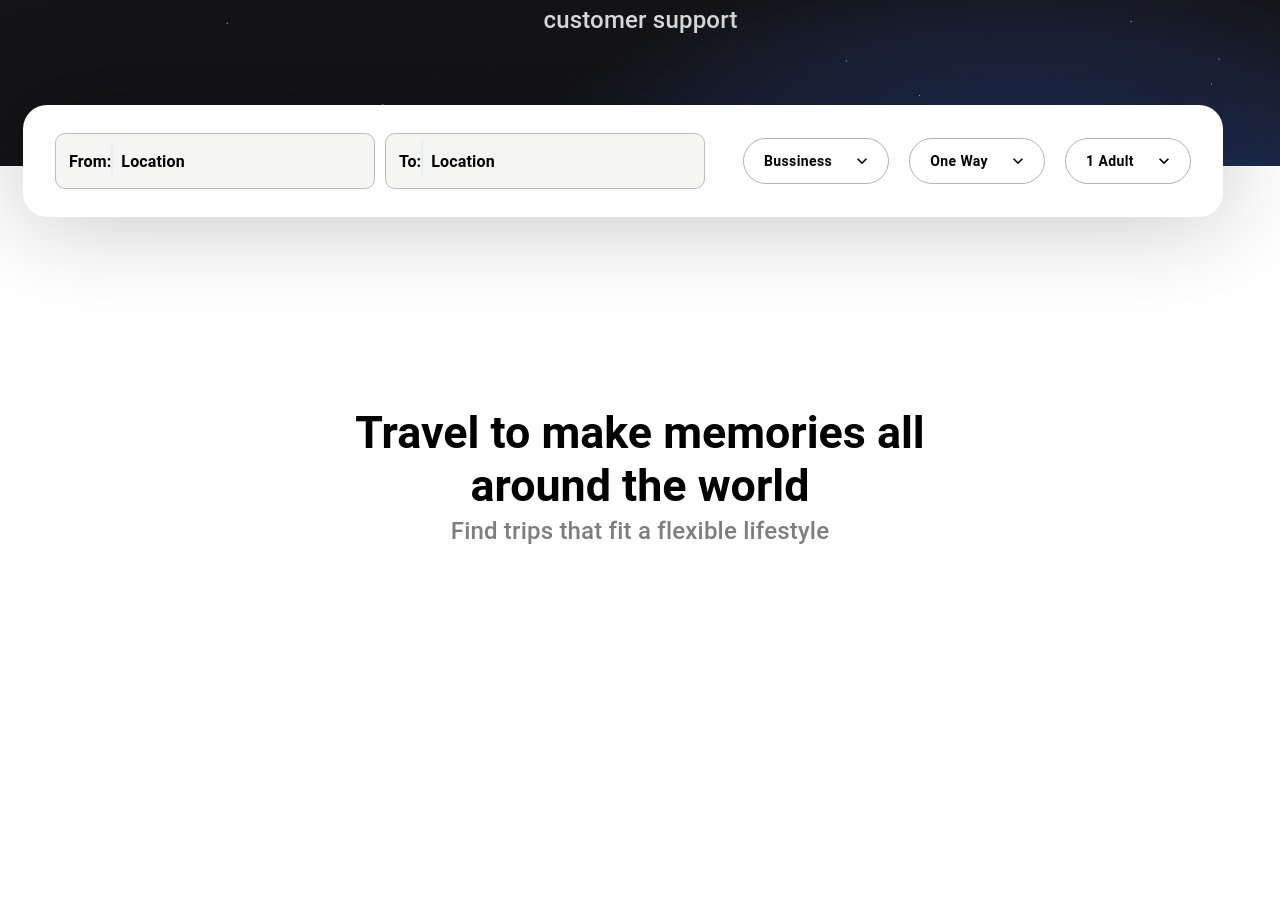
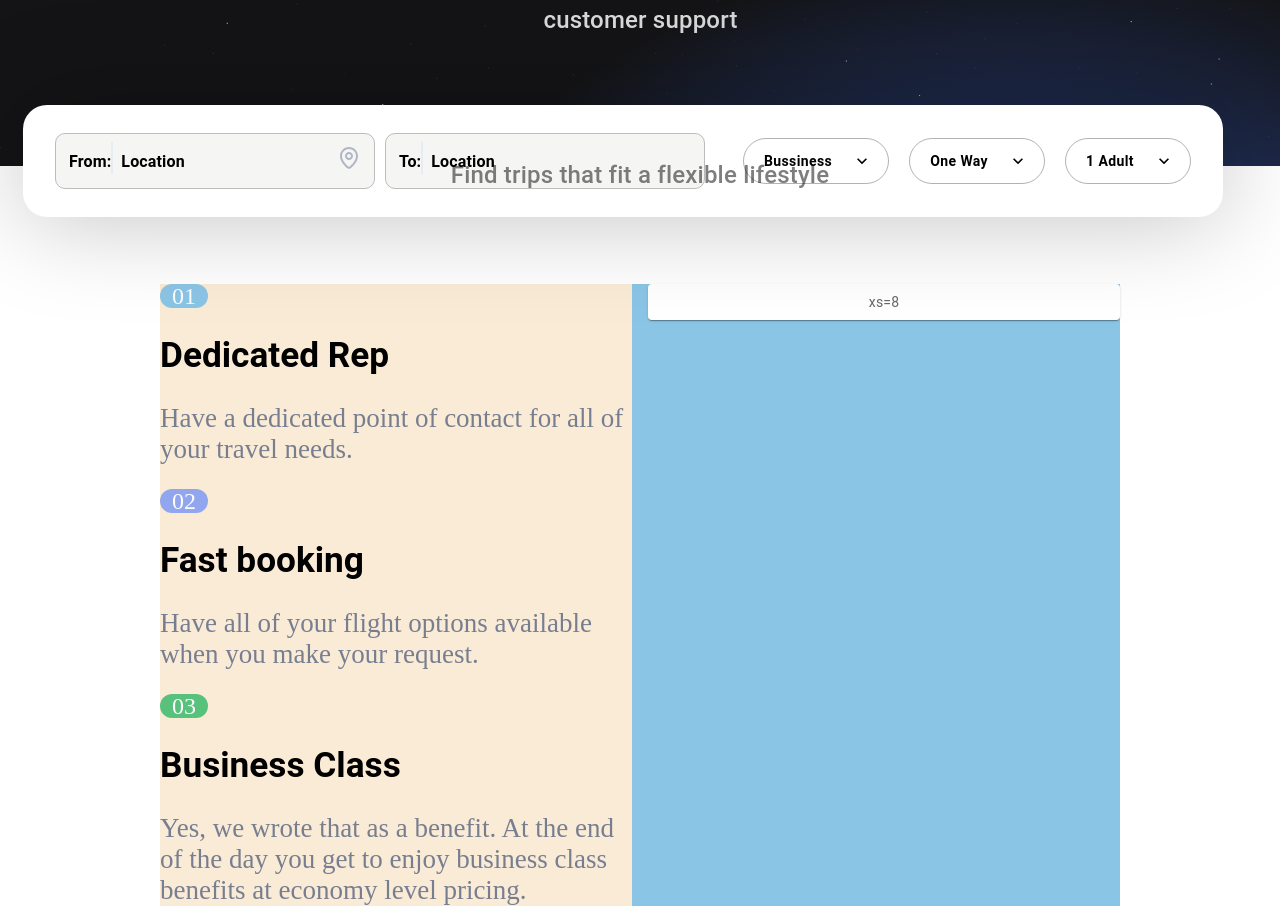
Before and after one commit to Asif2021/materialUi-figma, a React (Create React App) app: page / in a window 1280 px wide. Shown: the part 365-1271 px from the top of the page. Before the commit the page ends 1109 px from the top, so only its background shows below. Built offline with nearby package versions, Linux system fonts and the light colour scheme.

Commit message:
feature part in about section added

```diff
--- a/src/components/About/About.css
+++ b/src/components/About/About.css
@@ -21,11 +21,70 @@
     width: 600px !important;
 }
 
-.MuiTypography-h3{
+.MuiTypography-h3 {
     font-weight: bold !important;
     font-size: 2.8rem !important;
 }
-.about_typo2{
+
+.about_typo2 {
     opacity: 0.5;
     color: black;
 }
+
+.about_container {
+    display: flex;
+    justify-content: center;
+    align-items: center;
+    gap: 128px;
+    margin-top: 90px;
+    width: 100%;
+    background: #8BC5E5;
+}
+.feature_section{
+    display: flex;
+width: 352px;
+flex-direction: column;
+align-items: flex-start;
+gap: 40px;
+}
+
+.feature1 {
+    display: flex !important;
+    flex-direction: column !important;
+    align-items: flex-start !important;
+    width: 100%;
+    gap: 24px;
+    align-self: stretch;
+    font-weight: bold;
+    background-color: antiquewhite;
+}
+
+.feature1_div {
+    color: #FCFCFD;
+    font-size: 24px;
+    font-weight: 300;
+    padding: 2px 12px;
+    line-height: 20px;
+    border-radius: 100px;
+    background: #8BC5E5;
+    display: flex;
+    padding: 2px 12px;
+    align-items: flex-start;
+    gap: 10px;
+}
+
+.feature1_typo1 {
+    text-align: start !important;
+    align-self: stretch;
+    color: #000;
+    font-weight: bold !important;
+    font-size: 2.2rem !important;
+}
+
+.feature1_typo2{
+    color: var(--neutrals-4, #777E90);
+    font-size: 27px;
+    align-self: stretch;
+    text-align: start;
+    font-weight: 400;
+}
--- a/src/components/About/About.jsx
+++ b/src/components/About/About.jsx
@@ -1,16 +1,69 @@
 import React from "react";
 import "./About.css";
 import { Typography } from "@material-ui/core";
+import { styled } from "@mui/material/styles";
+import Box from "@mui/material/Box";
+import Paper from "@mui/material/Paper";
+import Grid from "@mui/material/Grid";
+
+const Item = styled(Paper)(({ theme }) => ({
+  backgroundColor: theme.palette.mode === "dark" ? "#1A2027" : "#fff",
+  ...theme.typography.body2,
+  padding: theme.spacing(1),
+  textAlign: "center",
+  color: theme.palette.text.secondary,
+}));
 
 const About = () => {
   return (
     <div className="about_outer">
       <div className="about_inner">
         <div className="about_typo1">
-        <Typography variant="h3">Travel to make memories all around the world</Typography>
+          <Typography variant="h3">
+            Travel to make memories all around the world
+          </Typography>
         </div>
+
         <div className="about_typo2">
-        <Typography variant="h6">Find trips that fit a flexible lifestyle</Typography>
+          <Typography variant="h6">
+            Find trips that fit a flexible lifestyle
+          </Typography>
+        </div>
+
+        <div className="about_container">
+          <Grid container spacing={2}>
+            <Grid item xs={6}>
+              <div className="feature1">
+                <div className="feature1_div">01</div>
+                <Typography variant="h5" className="feature1_typo1">
+                  Dedicated Rep
+                </Typography>
+                <Typography variant="p" className="feature1_typo2">
+                  Have a dedicated point of contact for all of your travel
+                  needs.
+                </Typography>
+             <div className="feature1_div" style={{background:'#92A5EF'}}>02</div>
+              <Typography variant="h5" className="feature1_typo1">
+              Fast booking
+                </Typography>
+                <Typography variant="p" className="feature1_typo2">
+                Have all of your flight options available when you make your request.
+                </Typography>
+
+              <div className="feature1_div" style={{background:'#58C27D'}}>03</div>
+              <Typography variant="h5" className="feature1_typo1">
+              Business Class
+                </Typography>
+                <Typography variant="p" className="feature1_typo2">
+                Yes, we wrote that as a benefit. At the end of the day you get to enjoy business class benefits at economy level pricing.
+                </Typography>
+
+              </div>
+            </Grid>
+            <Grid item xs={6}>
+              <Item>xs=8</Item>
+            </Grid>
+          </Grid>
         </div>
       </div>
     </div>
--- a/src/components/AppBar/AppBar.css
+++ b/src/components/AppBar/AppBar.css
@@ -17,9 +17,9 @@
    margin: 0px 24px !important;
  }
 
- /* .css-11b3ww9-MuiPaper-root-MuiAppBar-root {
+ .css-11b3ww9-MuiPaper-root-MuiAppBar-root {
    position: absolute !important;
- } */
+ }
 
  .divider {
    width: 1px;
--- a/src/components/Frame5/Frame5.css
+++ b/src/components/Frame5/Frame5.css
@@ -22,9 +22,10 @@
     border-radius: 10px !important;
     background: #F5F6F4 !important;
 }
-/* .css-2ehmn7-MuiInputBase-root-MuiOutlinedInput-root{
+.css-2ehmn7-MuiInputBase-root-MuiOutlinedInput-root{
     border-radius: 10px !important;
-} */
+}
+
 .css-1q6at85-MuiInputBase-root-MuiOutlinedInput-root{
 border-radius: 10px !important;
 border: none !important;
@@ -33,20 +34,32 @@ border: none !important;
     color: #000000 !important;
     font-weight: bold;
 }
-/* .css-1o9s3wi-MuiInputBase-input-MuiOutlinedInput-input{
+.css-1d3z3hw-MuiOutlinedInput-notchedOutline{
     border: none !important;
-} */
-.css-1o9s3wi-MuiInputBase-input-MuiOutlinedInput-input::placeholder{
+}
+.Frame_input .css-152mnda-MuiInputBase-input-MuiOutlinedInput-input::placeholder{
     color: #000000 !important;
     font-weight: bold !important;
     opacity: 1 !important;
-    border: none;
+    border: none !important;
 }
-.css-1o9s3wi-MuiInputBase-input-MuiOutlinedInput-input:focus{
+.Frame_input .css-152mnda-MuiInputBase-input-MuiOutlinedInput-input:focus{
+    color: #000000 !important;
+    font-weight: bold !important;
+    opacity: 1 !important;
+    border: none !important;
+}
+
+.Frame_input .css-1o9s3wi-MuiInputBase-input-MuiOutlinedInput-input::placeholder{
+    color: #000000 !important;
+    font-weight: bold !important;
+    opacity: 1 !important;
+    border: none !important;
+}
+.Frame_input .css-1o9s3wi-MuiInputBase-input-MuiOutlinedInput-input:focus{
     outline: none !important;
     color: #000000 !important;
     font-weight: bold !important;
-    /* border: none; */
 }
 
 .Frame_buttons {
@@ -67,12 +80,11 @@ border: none !important;
     font-weight: bold !important;
 }
 
- /* @media screen and (max-width: 800px) {
+ /* @media screen and (max-width: 1260px) {
    .Frame_outer{
     width: 100%;
     display: flex !important;
     flex-direction: column !important;
-
    }
    .Frame_input{
     width: 100%;
--- a/src/components/Frame5/Input.jsx
+++ b/src/components/Frame5/Input.jsx
@@ -14,7 +14,7 @@ export default function InputAdornments() {
             placeholder='Location'
             InputProps={{
             startAdornment: <InputAdornment position="start">From: <i> <img src="images/divider.svg" alt="divider"/> </i> </InputAdornment>,
-            // endAdornment: <InputAdornment position="end"><i> <img src="images/map.svg" alt="map"/> </i> </InputAdornment>
+            endAdornment: <InputAdornment position="end"><i> <img src="images/map.svg" alt="map"/> </i> </InputAdornment>
           }}
         />
 
```
